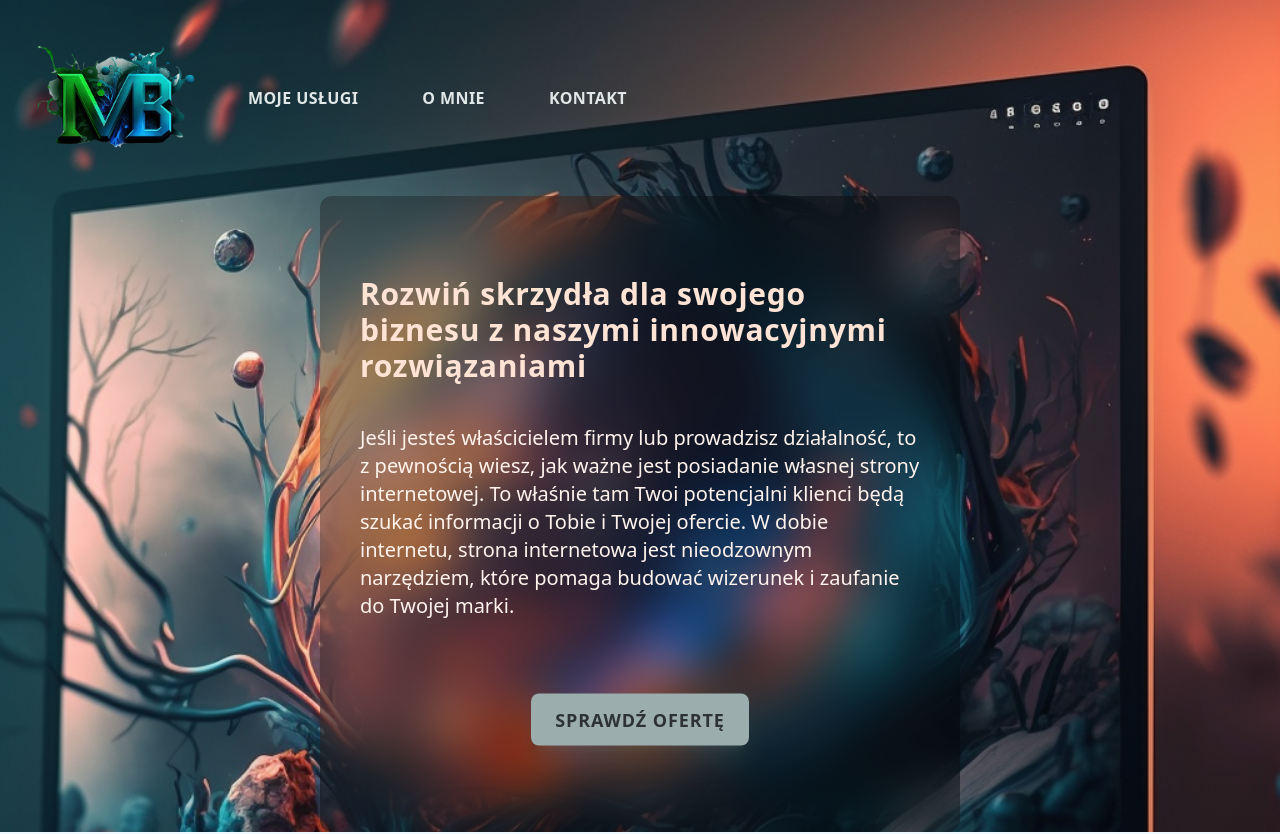
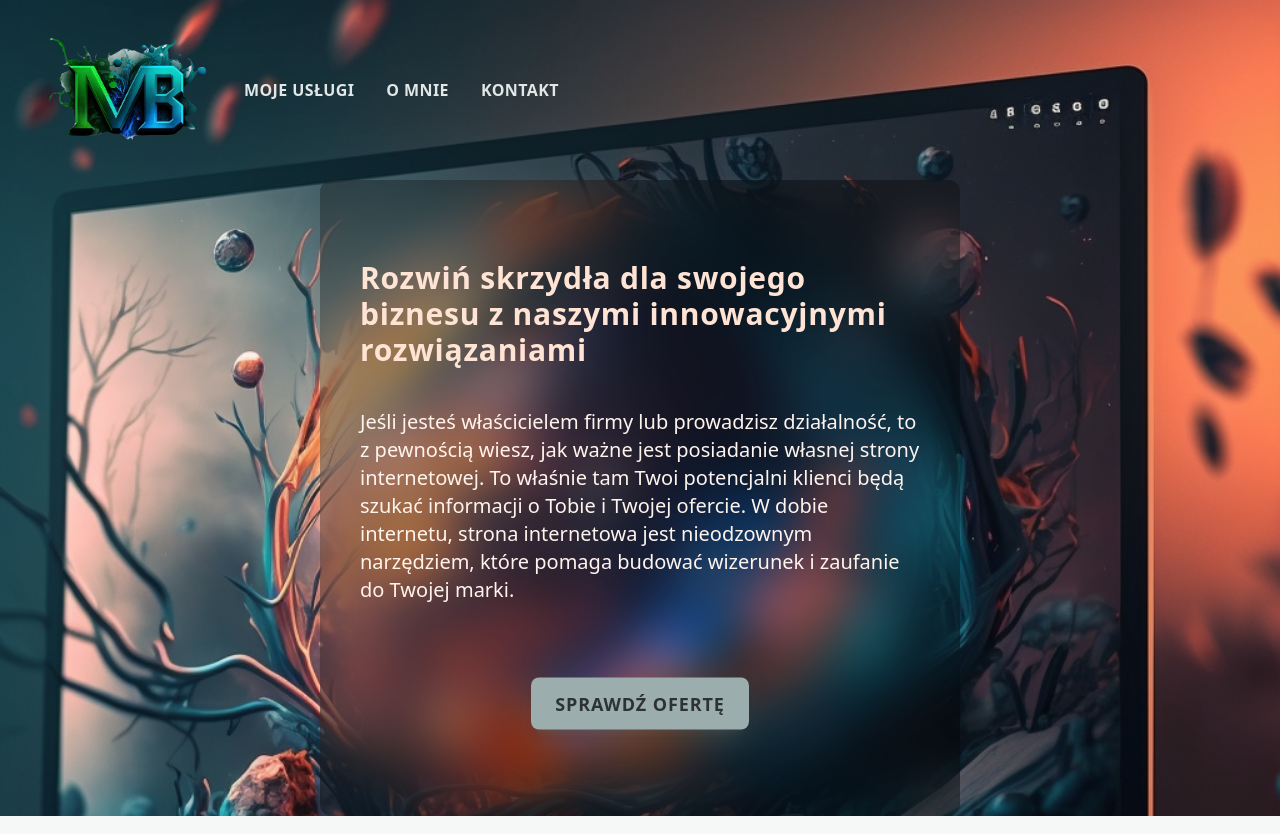
Before and after one commit to marcinbik/cv3, a Next.js app: page / in a window 1280 px wide. Shown: the top 834 px of the page. Built offline with nearby package versions, Linux system fonts and the light colour scheme; a web font is replaced by a local one.

Commit message:
fix navbar

```diff
--- a/components/Cta.js
+++ b/components/Cta.js
@@ -6,8 +6,8 @@ export default function Cta() {
       <button
         className="bg-primary-300  shadow-primary/20 drop-shadow-xl
           hover:bg-primary-700 text-primary-900 hover:text-primary-50 font-semibold py-3 px-6
-          rounded-lg shadow-xl uppercase tracking-wider text-lg hover:from-primary-200 hover:to-primary-700 hover:ring-2
-          hover:-translate-y-1 hover:scale-110 hover:ring-offset-2 hover:ring-primary-300 transition-all ease-out duration-500
+          rounded-lg shadow-xl uppercase tracking-wider text-lg hover:from-primary-200 hover:to-primary-700
+          hover:-translate-y-1 hover:scale-150 hover:ring-offset-2 hover:ring-primary-300 transition-all ease-out duration-500
           animate-bounce hover:animate-none"
       >
         Sprawdź Ofertę
--- a/components/Navbar.js
+++ b/components/Navbar.js
@@ -7,7 +7,7 @@ function NavLink({ to, children }) {
     <Link
       href={to}
       passHref
-      className="font-bold uppercase tracking-wide text-primary-100 py-2 px-8 hover:text-primary-900 hover:bg-primary-100 rounded-lg transition-colors"
+      className="font-bold uppercase tracking-wide text-primary-100 py-2 px-4 hover:text-primary-900 hover:bg-primary-100 rounded-lg transition-colors"
     >
       {children}
     </Link>
@@ -17,7 +17,7 @@ function NavLink({ to, children }) {
 function MobileNav({ open, setOpen }) {
   return (
     <div
-      className={`absolute z-10 top-0 left-0 h-screen w-screen  md:hidden backdrop-blur-md  bg-primary-900/10 pt-5 font-bold  transform ${
+      className={`absolute z-10 top-0 left-0 h-screen w-screen  mx-auto md:hidden backdrop-blur-md  bg-primary-900/10 pt-5 font-bold  transform ${
         open ? '-translate-x-0' : '-translate-x-full'
       } transition-tranform duration-200 else-in-out filter drop-shadow-md`}
     >
@@ -26,13 +26,13 @@ function MobileNav({ open, setOpen }) {
           'flex items-center justify-center filter drop-shadow-md shadow-primary-100 '
         }
       >
-        <Link className={'text-2xl  font-bold lg:hidden'} href="/">
+        <Link className={'text-xl  font-bold lg:hidden'} href="/">
           <Image src="/logo.png" width={150} height={150} alt="logo" />
         </Link>
       </div>
-      <div className={'flex flex-col text-2xl p-16 mx-20 uppercase lg:hidden'}>
+      <div className={'flex flex-col text-xl p-16 mx-auto uppercase lg:hidden'}>
         <Link
-          className=" p-2 text-center transition-colors hover:border-2 hover:bg-primary-700 rounded-md  my-4"
+          className=" p-2 text-center transition-colors  hover:bg-primary-700 rounded-md  my-4"
           href="/services"
           onClick={() => {
             setTimeout(() => {
@@ -43,7 +43,7 @@ function MobileNav({ open, setOpen }) {
           Moje usługi
         </Link>
         <Link
-          className=" p-2 text-center transition-colors hover:border-2 hover:bg-primary-700 rounded-md  my-4"
+          className=" p-2 text-center transition-colors  hover:bg-primary-700 rounded-md  my-4"
           href="/about"
           onClick={() => {
             setTimeout(() => {
@@ -54,7 +54,7 @@ function MobileNav({ open, setOpen }) {
           O Mnie
         </Link>
         <Link
-          className=" p-2 text-center transition-colors hover:border-2 hover:bg-primary-700 rounded-md  my-4"
+          className=" p-2 text-center transition-colors  hover:bg-primary-700 rounded-md  my-4"
           href="/contact"
           onClick={() => {
             setTimeout(() => {
@@ -73,7 +73,7 @@ export default function Navbar() {
   const [open, setOpen] = useState(false)
 
   return (
-    <nav className="flex filter   text-primary-100   font-bold bg-transparent px-5 p-10 h-30  items-center">
+    <nav className="flex filter  text-primary-100  font-bold bg-transparent  p-8 h-30 ">
       <MobileNav open={open} setOpen={setOpen} />
 
       <div
@@ -104,7 +104,7 @@ export default function Navbar() {
         />
       </div>
 
-      <div className="hidden md:sticky filter  w-[100vw] h-fit md:flex items-center">
+      <div className="hidden md:sticky filter   w-[100vw] h-fit md:flex items-center">
         <Link href="/" passHref className="mr-4">
           <Image src="/logo.png" alt="logonav" width={180} height={180} />
         </Link>
--- a/styles/globals.css
+++ b/styles/globals.css
@@ -6,7 +6,7 @@ html,
 body {
   -webkit-font-smoothing: antialiased;
   -moz-osx-font-smoothing: grayscale;
-  background-color: #edf9ff;
+  background-color: #f6f7f7;
   padding: 0;
   margin: 0;
 }
```
